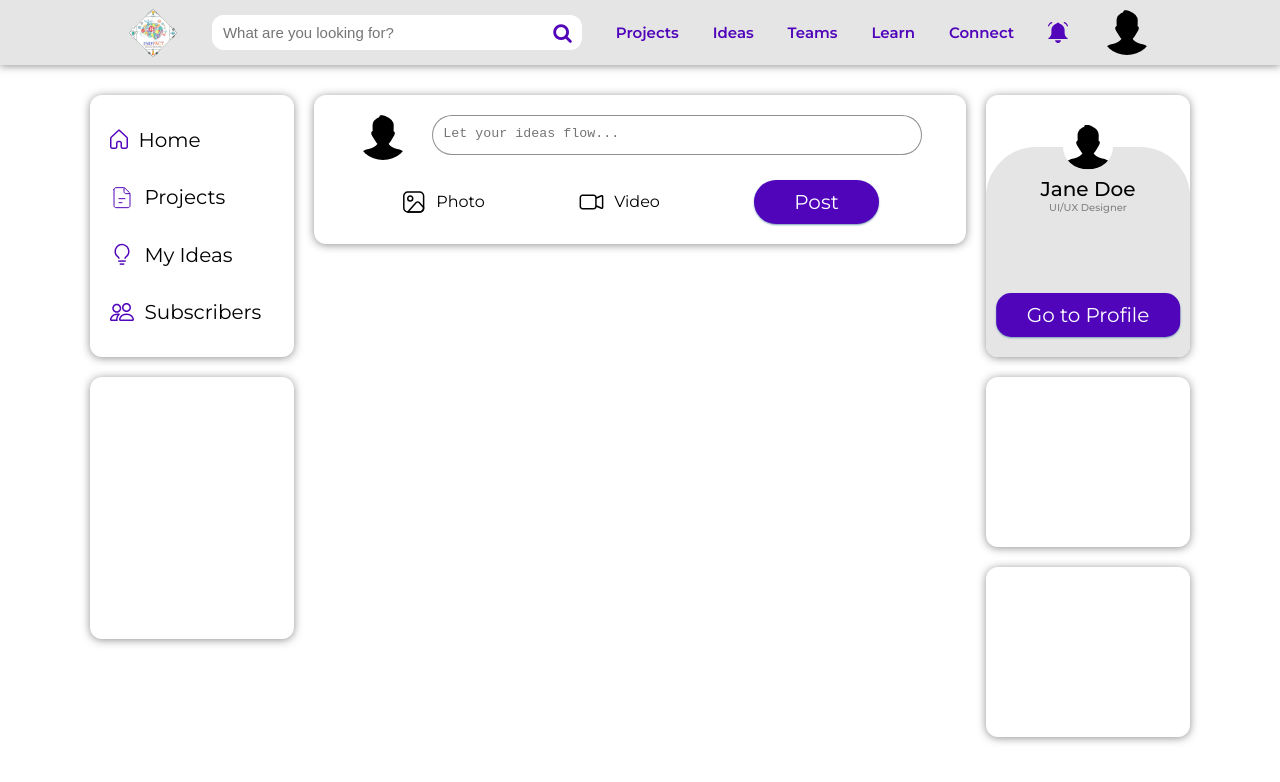
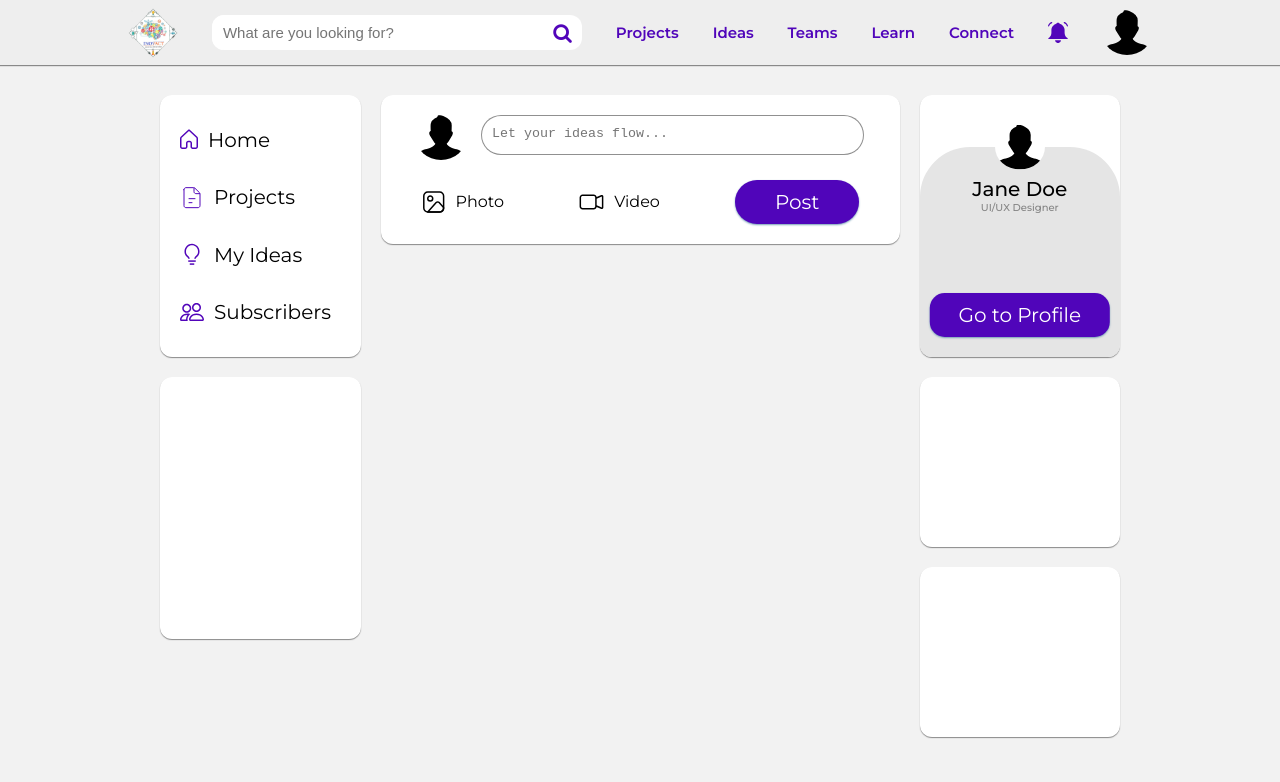
Before and after one commit to afif1400/app-inovact, a React (Create React App) app: page /feed in a window 1280 px wide. Shown: the top 782 px of the page. Built offline with nearby package versions, Linux system fonts and the light colour scheme.

Commit message:
fix: changed background styles and component sizing

```diff
--- a/src/app.css
+++ b/src/app.css
@@ -23,7 +23,7 @@ html {
   font-family: 'Montserrat', sans-serif; }
 
 body {
-  background-color: #fff; }
+  background-color: #eeeeeebd; }
 
 .heading-login {
   font-family: "Ubuntu", sans-serif;
@@ -81,7 +81,7 @@ body {
 .button--purple {
   background-color: #5005ba; }
   .button--purple:hover {
-    box-shadow: 0 1px 8px rgba(34, 34, 34, 0.5); }
+    box-shadow: 0 1px 1px rgba(34, 34, 34, 0.5); }
 
 .input-component {
   display: block;
@@ -125,10 +125,10 @@ body {
       border-radius: 10px; }
 
 .nav-component {
-  box-shadow: 0 1px 8px rgba(34, 34, 34, 0.5);
+  box-shadow: 0 1px 1px rgba(34, 34, 34, 0.5);
   width: 100%;
   height: 6.5rem;
-  background-color: #e5e5e5;
+  background-color: #eeeeeebd;
   display: flex;
   align-items: center; }
   .nav-component__items {
@@ -202,15 +202,10 @@ body {
       .nav-component--bottom {
         display: initial; } }
   .nav-component__hamburger {
-    width: 4rem;
-    height: 4rem;
-    border-radius: 50%;
-    box-shadow: 0 1px 8px rgba(34, 34, 34, 0.5);
+    width: 50px;
+    border-radius: 100%;
+    cursor: pointer;
     display: none; }
-    .nav-component__hamburger__image {
-      height: 100%;
-      width: 100%;
-      border-radius: 50%; }
     @media only screen and (max-width: 56.25em) {
       .nav-component__hamburger {
         display: initial; } }
@@ -275,13 +270,13 @@ body {
 .feed__wrapper {
   display: flex;
   flex-direction: row;
-  margin: 2rem 8rem 0 8rem; }
+  margin: 2rem 15rem 0 15rem; }
   @media only screen and (max-width: 75em) {
     .feed__wrapper {
       margin: 1rem; } }
 
 .feed__left {
-  width: 20%;
+  width: 22.5%;
   padding: 1rem; }
   .feed__left__links {
     height: 26.2rem;
@@ -292,7 +287,7 @@ body {
     align-items: center;
     justify-content: space-evenly;
     padding: 0 10%;
-    box-shadow: 0 1px 8px rgba(34, 34, 34, 0.5); }
+    box-shadow: 0 1px 1px rgba(34, 34, 34, 0.5); }
     .feed__left__links__item {
       width: 100%;
       display: flex;
@@ -319,19 +314,19 @@ body {
     height: 26.2rem;
     background-color: #fff;
     border-radius: 12px;
-    box-shadow: 0 1px 8px rgba(34, 34, 34, 0.5); }
+    box-shadow: 0 1px 1px rgba(34, 34, 34, 0.5); }
   @media only screen and (max-width: 56.25em) {
     .feed__left {
       display: none; } }
 
 .feed__center {
-  width: 60%;
+  width: 55%;
   padding: 1rem; }
   .feed__center__create-post {
     background-color: #fff;
     border-radius: 12px;
     padding: 2rem;
-    box-shadow: 0 1px 8px rgba(34, 34, 34, 0.5); }
+    box-shadow: 0 1px 1px rgba(34, 34, 34, 0.5); }
     .feed__center__create-post__text-area {
       display: flex;
       align-items: flex-start;
@@ -344,7 +339,7 @@ body {
       padding: 2rem 2rem 0 2rem;
       display: flex;
       align-items: center;
-      justify-content: space-around; }
+      justify-content: space-between; }
       .feed__center__create-post__actions__link {
         display: flex;
         align-items: center;
@@ -365,14 +360,14 @@ body {
       width: 100%; } }
 
 .feed__right {
-  width: 20%;
+  width: 22.5%;
   padding: 1rem; }
   .feed__right__profile {
     height: 26.2rem;
     background-color: #fff;
     border-radius: 12px;
     text-align: center;
-    box-shadow: 0 1px 8px rgba(34, 34, 34, 0.5); }
+    box-shadow: 0 1px 1px rgba(34, 34, 34, 0.5); }
     .feed__right__profile__lower {
       height: 80%;
       position: relative;
@@ -394,25 +389,30 @@ body {
     .feed__right__profile__designation {
       font-weight: 500;
       color: rgba(34, 34, 34, 0.5); }
-    .feed__right__profile__button {
+    .feed__right__profile__button:link, .feed__right__profile__button:visited {
       position: absolute;
       bottom: 2rem;
       left: 50%;
-      transform: translate(-50%);
+      transform: translateX(-50%);
       width: 90%;
       margin: 0 auto; }
+    .feed__right__profile__button:active {
+      transform: translate(-50%, 0);
+      box-shadow: 0 0.5px 1px #769fb6; }
+    .feed__right__profile__button:hover {
+      transform: translate(-50%, -5px); }
   .feed__right__featured-projects {
     height: 17rem;
     margin-top: 2rem;
     background-color: #fff;
     border-radius: 12px;
-    box-shadow: 0 1px 8px rgba(34, 34, 34, 0.5); }
+    box-shadow: 0 1px 1px rgba(34, 34, 34, 0.5); }
   .feed__right__friend-suggestions {
     height: 17rem;
     margin-top: 2rem;
     background-color: #fff;
     border-radius: 12px;
-    box-shadow: 0 1px 8px rgba(34, 34, 34, 0.5); }
+    box-shadow: 0 1px 1px rgba(34, 34, 34, 0.5); }
   @media screen and (max-width: 1000px) {
     .feed__right {
       display: none; } }
--- a/src/components/nav/TopNavbar.tsx
+++ b/src/components/nav/TopNavbar.tsx
@@ -13,13 +13,12 @@ const TopNavbar: React.FC = () => {
     <div>
       <div className="nav-component">
         <div className="nav-component__items">
-          <div onClick={handleHamburger} className="nav-component__hamburger">
-            <img
-              className="nav-component__hamburger__image"
-              src={user}
-              alt="User Profile"
-            />
-          </div>
+          <img
+            onClick={handleHamburger}
+            className="nav-component__hamburger"
+            src={user}
+            alt="User Profile"
+          />
           <img className="nav-component__logo" src={logo} alt="Inovact" />
           <div className="nav-component__search">
             <input
--- a/src/sass/abstracts/_mixins.scss
+++ b/src/sass/abstracts/_mixins.scss
@@ -27,7 +27,7 @@
 }
 
 @mixin component-shadow {
-  box-shadow: 0 1px 8px $color-shadow;
+  box-shadow: 0 1px 1px $color-shadow;
 }
 
 @mixin hover-cta {
--- a/src/sass/abstracts/_variables.scss
+++ b/src/sass/abstracts/_variables.scss
@@ -1,6 +1,8 @@
 $color-login-bg: #e5e5e5;
 $color-login-tab-bg: #e7f2ff;
 $color-login-component: #769fb6;
+
+$color-bg: #eeeeeebd;
 
 $color-shadow: rgba(#222222, 0.5);
 
--- a/src/sass/base/_base.scss
+++ b/src/sass/base/_base.scss
@@ -13,5 +13,5 @@ html {
 }
 
 body {
-  background-color: $color-white;
+  background-color: $color-bg;
 }
--- a/src/sass/pages/_feed.scss
+++ b/src/sass/pages/_feed.scss
@@ -2,13 +2,13 @@
   &__wrapper {
     display: flex;
     flex-direction: row;
-    margin: 2rem 8rem 0 8rem;
+    margin: 2rem 15rem 0 15rem;
     @include respond(tab-land) {
       margin: 1rem;
     }
   }
   &__left {
-    width: 20%;
+    width: 22.5%;
     padding: 1rem;
     &__links {
       height: 26.2rem;
@@ -57,7 +57,7 @@
     }
   }
   &__center {
-    width: 60%;
+    width: 55%;
     padding: 1rem;
     &__create-post {
       background-color: $color-white;
@@ -78,7 +78,7 @@
         padding: 2rem 2rem 0 2rem;
         display: flex;
         align-items: center;
-        justify-content: space-around;
+        justify-content: space-between;
         &__link {
           display: flex;
           align-items: center;
@@ -104,7 +104,7 @@
     }
   }
   &__right {
-    width: 20%;
+    width: 22.5%;
     padding: 1rem;
     &__profile {
       height: 26.2rem;
@@ -138,12 +138,22 @@
         color: $color-shadow;
       }
       &__button {
-        position: absolute;
-        bottom: 2rem;
-        left: 50%;
-        transform: translate(-50%);
-        width: 90%;
-        margin: 0 auto;
+        &:link,
+        &:visited {
+          position: absolute;
+          bottom: 2rem;
+          left: 50%;
+          transform: translateX(-50%);
+          width: 90%;
+          margin: 0 auto;
+        }
+        &:active {
+          transform: translate(-50%, 0);
+          box-shadow: 0 0.5px 1px $color-login-component;
+        }
+        &:hover {
+          transform: translate(-50%, -5px);
+        }
       }
     }
     &__featured-projects {
```
Also changed, not shown: src/sass/components/_nav.scss (+5 -10 lines).
